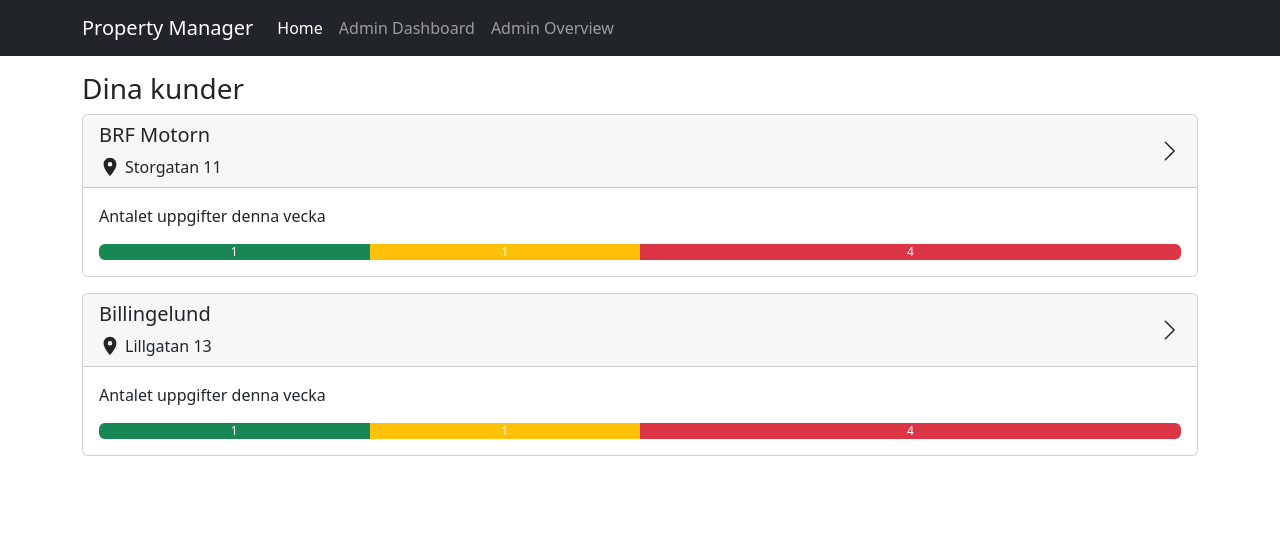
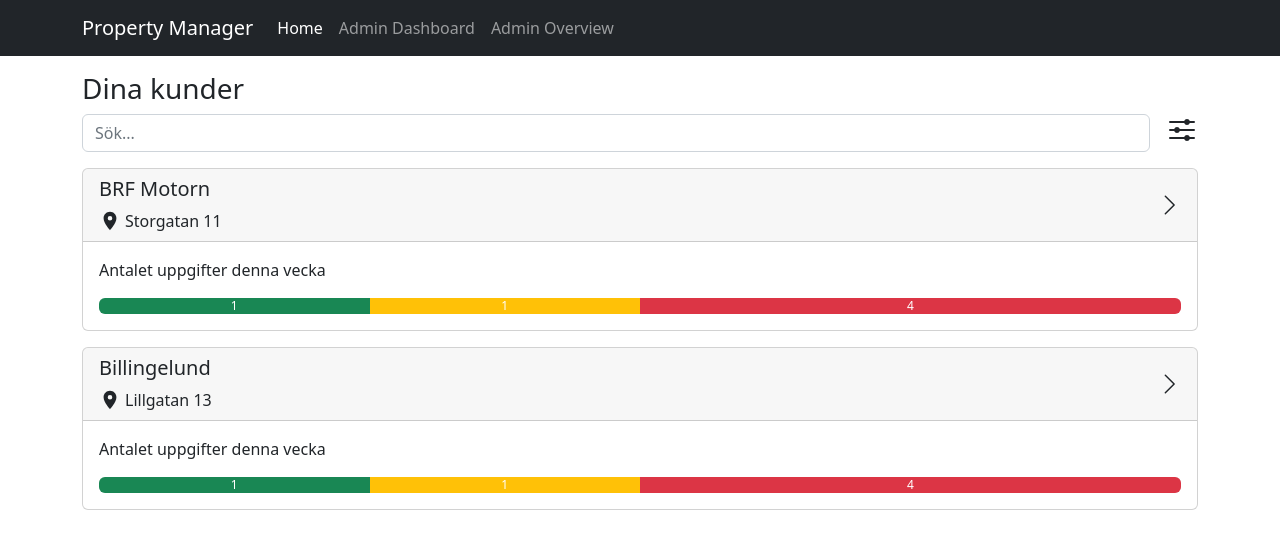
Before and after one commit to AppStractSE/PropertyManager-Frontend, a React (Vite) app: page / in a window 1280 px wide. Shown: the top 548 px of the page. Built offline with nearby package versions, Linux system fonts and the light colour scheme.

Commit message:
Search and filter style

```diff
--- /dev/null
+++ b/src/components/Search.tsx
@@ -0,0 +1,13 @@
+import { Form } from "react-bootstrap";
+
+const Search = (props: any) => {
+  return (
+    <Form className='flex-fill'>
+      <Form.Group controlId='formComment'>
+        <Form.Control type='text' placeholder='Sök...' />
+      </Form.Group>
+    </Form>
+  );
+};
+
+export default Search;
--- /dev/null
+++ b/src/components/SearchAndFilter.tsx
@@ -0,0 +1,13 @@
+import { IoOptions } from "react-icons/io5";
+import Search from "./Search";
+
+const SearchAndFilter = () => {
+  return (
+    <div className='d-flex'>
+      <Search />
+      <IoOptions size={32} className='ms-3' />
+    </div>
+  );
+};
+
+export default SearchAndFilter;
--- a/src/pages/Home.tsx
+++ b/src/pages/Home.tsx
@@ -1,8 +1,8 @@
 import Container from "react-bootstrap/Container";
 import Stack from "react-bootstrap/Stack";
 import CustomerCard from "../components/CustomerCard";
+import SearchAndFilter from "../components/SearchAndFilter";
 import CustomerData from "../data/CustomerData";
-
 
 const Home = () => {
   const data = CustomerData;
@@ -10,6 +10,7 @@ const Home = () => {
     <Container className='mt-3'>
       <div className='h3'>Dina kunder</div>
       <Stack direction='vertical' gap={3}>
+        <SearchAndFilter />
         {data.map((customer) => (
           <CustomerCard key={customer.id} customer={customer} />
         ))}
```
